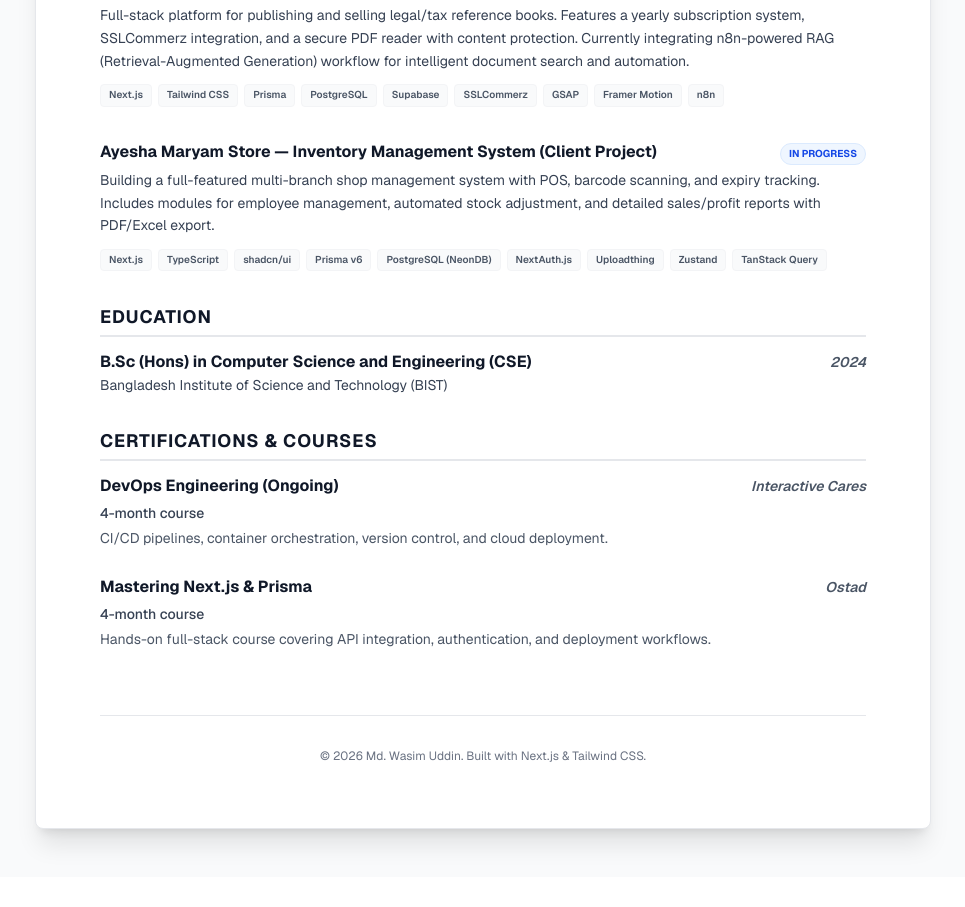
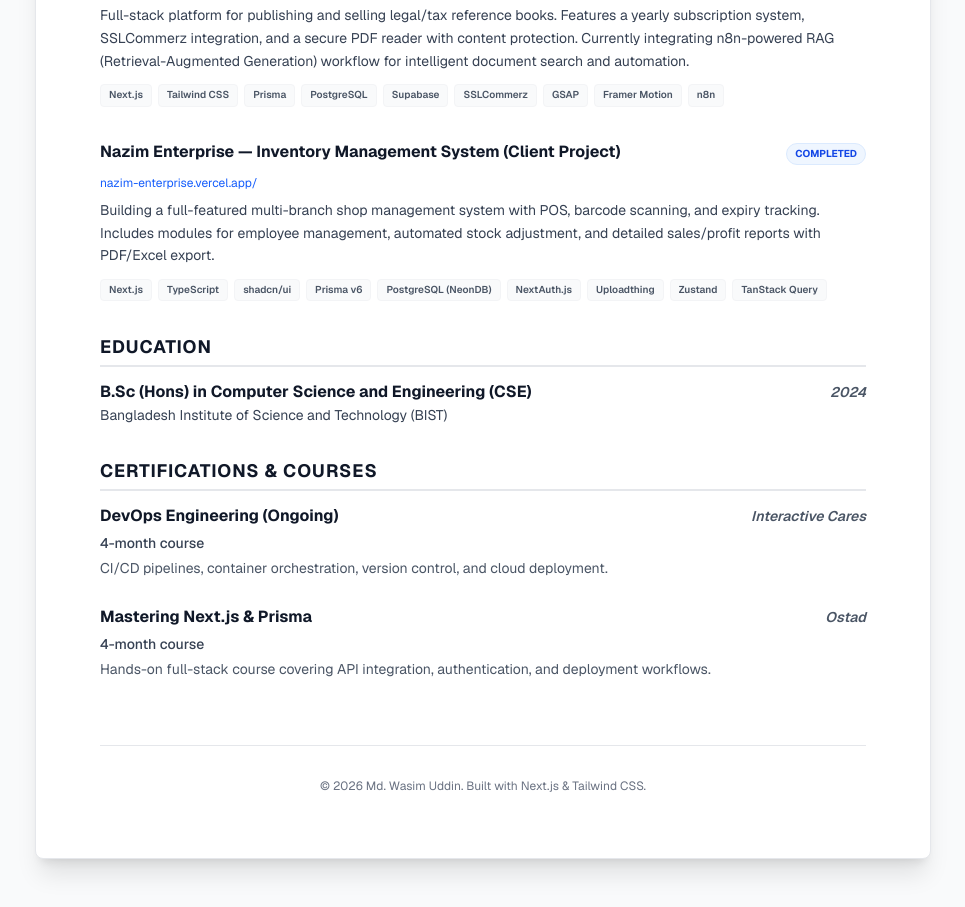
Before and after one commit to Omarmdwasimuddin/About-Me, a Next.js app: page / in a window 1280 px wide. Shown: the part 1300-2207 px from the top of the page, without its empty margins (157-1122 px from the left). Before the commit the page ends 2177 px from the top, so only its background shows below. Built offline with nearby package versions, Linux system fonts and the light colour scheme.

Commit message:
update project info

```diff
--- a/src/components/cv/Projects.tsx
+++ b/src/components/cv/Projects.tsx
@@ -10,25 +10,20 @@ export const Projects: React.FC = () => {
             <h3 className="text-md font-bold text-gray-900">
               {project.name}
             </h3>
-            {/* @ts-ignore - status exists in data but not in original interface if inferred strictly */}
             {project.status && (
               <span className="text-[10px] font-bold uppercase px-2 py-0.5 bg-blue-50 text-blue-700 rounded-full border border-blue-100 print:border-gray-200 print:text-gray-700 print:bg-white">
-                {/* @ts-ignore */}
                 {project.status}
               </span>
             )}
           </div>
 
-          {/* @ts-ignore */}
           {project.liveUrl && (
             <a
-              //@ts-ignore
               href={project.liveUrl}
               target="_blank"
               rel="noopener noreferrer"
               className="text-xs text-blue-600 hover:underline mb-2 inline-block print:text-gray-600"
             >
-              {/* @ts-ignore */}
               {project.liveUrl.replace("https://", "")}
             </a>
           )}
--- a/src/data/cv.ts
+++ b/src/data/cv.ts
@@ -61,8 +61,9 @@ export const cvData = {
       techStack: ["Next.js", "Tailwind CSS", "Prisma", "PostgreSQL", "Supabase", "SSLCommerz", "GSAP", "Framer Motion", "n8n"],
     },
     {
-      name: "Ayesha Maryam Store — Inventory Management System (Client Project)",
-      status: "In Progress",
+      name: "Nazim Enterprise — Inventory Management System (Client Project)",
+      status: "Completed",
+      liveUrl: "https://nazim-enterprise.vercel.app/",
       description: "Building a full-featured multi-branch shop management system with POS, barcode scanning, and expiry tracking. Includes modules for employee management, automated stock adjustment, and detailed sales/profit reports with PDF/Excel export.",
       techStack: ["Next.js", "TypeScript", "shadcn/ui", "Prisma v6", "PostgreSQL (NeonDB)", "NextAuth.js", "Uploadthing", "Zustand", "TanStack Query"],
     },
```
Also changed, not shown: 2 other files (tests, documents, lock files or other folders).
